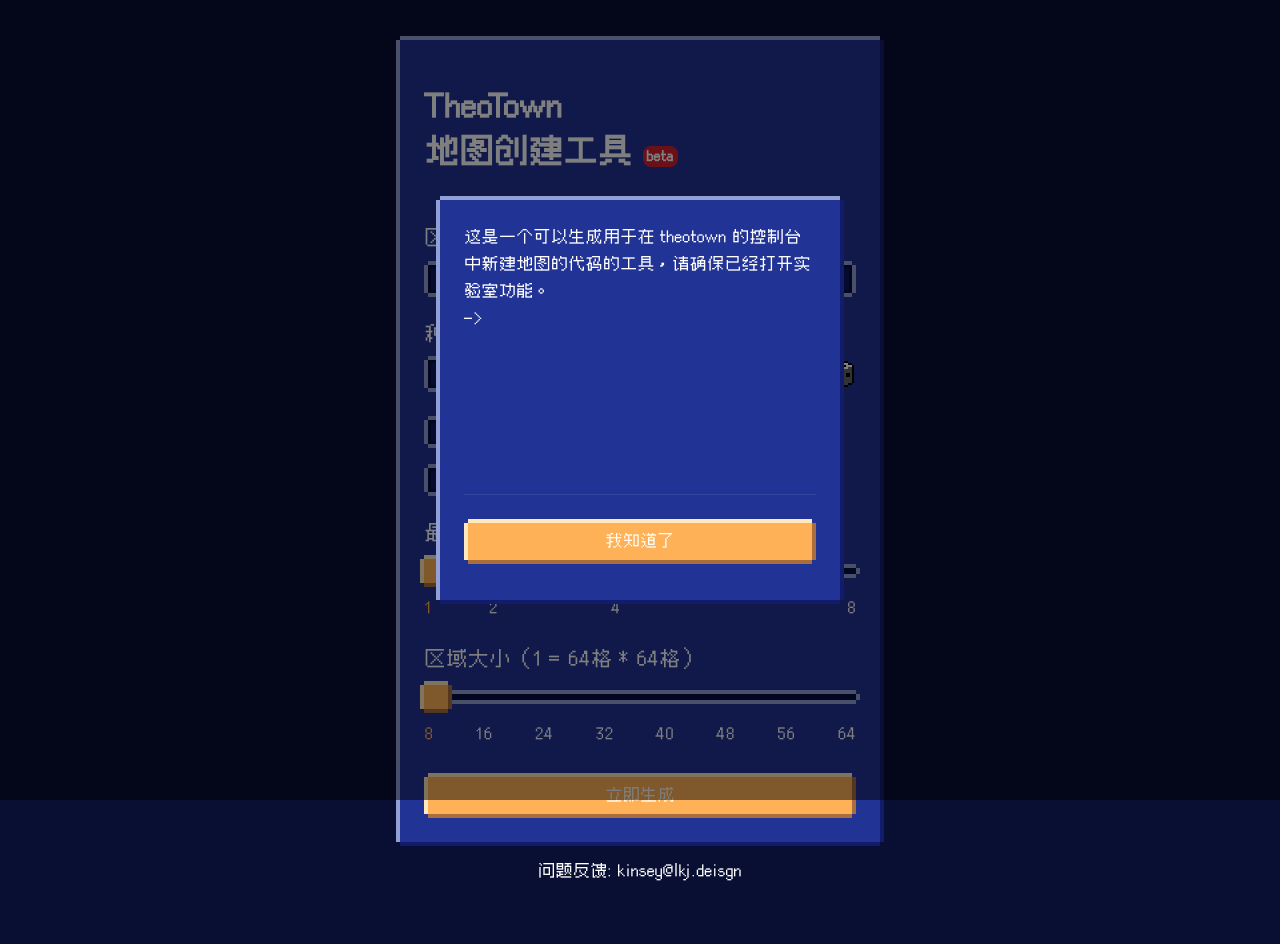
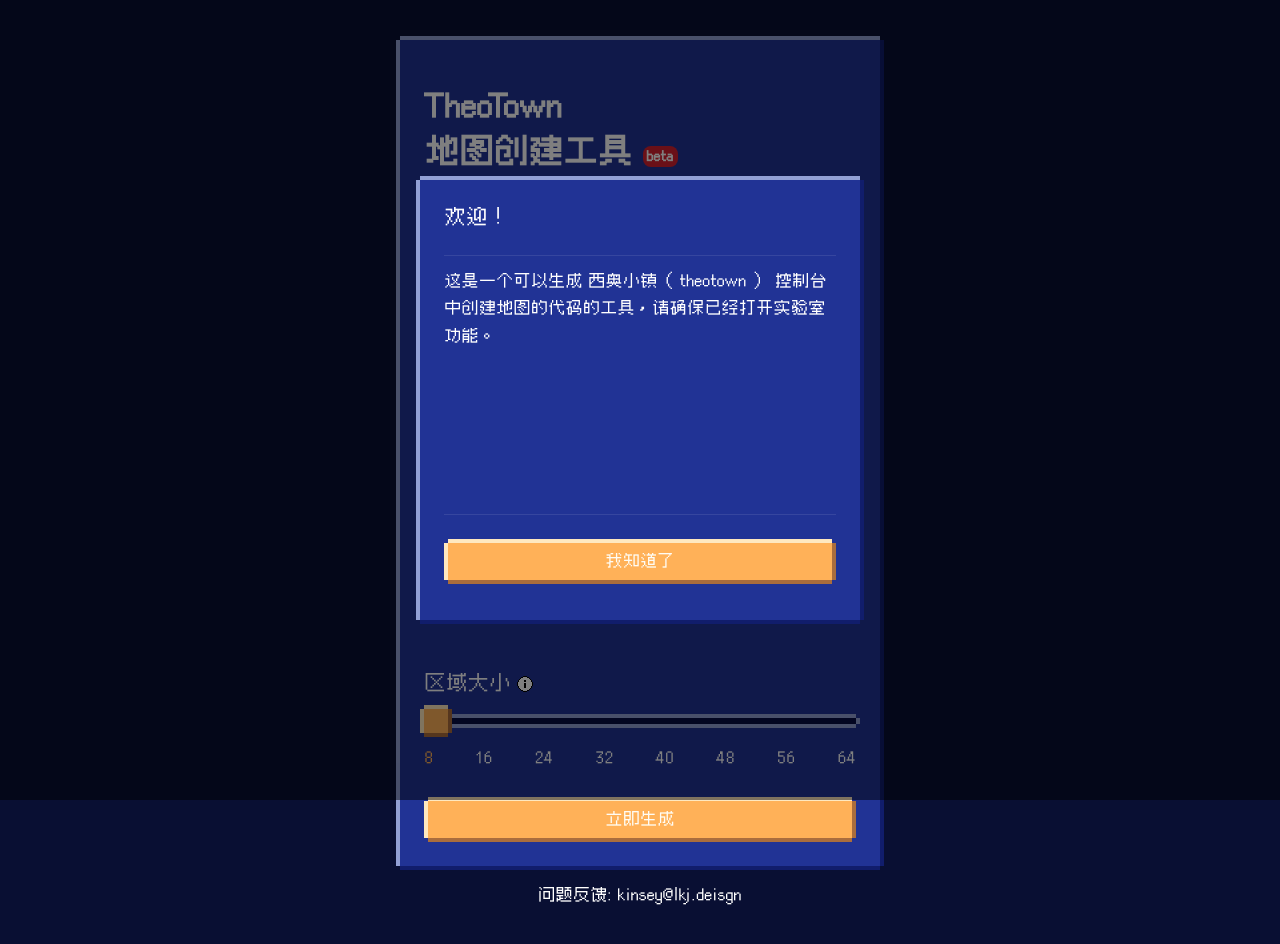
Before and after one commit to Kinsey-LKJ/theotown-region-creater, a Next.js app: page / in a window 1280 px wide. Shown: the top 944 px of the page. Built offline with nearby package versions, Linux system fonts and the light colour scheme.

Commit message:
完成部分名词解释，优化弹窗的滚动容器样式

```diff
--- a/components/modal/modal.js
+++ b/components/modal/modal.js
@@ -13,6 +13,7 @@
 import styles from "./modal.module.css";
 import Container from "../container/container";
 const Modal = ({
+  title,
   isOpen,
   onOk = () => {},
   onCancel = () => {},
@@ -85,7 +86,11 @@
                 overflowY: "scroll",
               }}
             >
-              <div ref={el}>{!typed?.strings ? children : ""}</div>
+              {title ? <div className={styles.title}>{title}</div> : ""}
+
+              <div>
+                <div ref={el}>{!typed?.strings ? children : ""}</div>
+              </div>
             </div>
 
             <div className={styles.footer}>
@@ -124,9 +129,12 @@
             </div>
           </Container>
 
-          <div className={styles.mask} onClick={() => {
-            onCancel()
-          }}></div>
+          <div
+            className={styles.mask}
+            onClick={() => {
+              onCancel();
+            }}
+          ></div>
         </div>
       </CSSTransition>,
       document.body
@@ -187,7 +195,7 @@
 // };
 
 const HOCModal = (Component) => {
-  return function WarpComponent ({
+  return function WarpComponent({
     onOk = () => {},
     onCancel = () => {},
     text,
@@ -197,7 +205,7 @@
     type,
     animationDuration = 300,
     ...props
-  })  {
+  }) {
     const [modalMethodIsOpen, setModalMethodIsOpen] = useState(false);
     useEffect(() => {
       setTimeout(() => {
@@ -229,7 +237,9 @@
         contentClassName={contentClassName}
         type={type}
         {...props}
-      >{text}</Component>
+      >
+        {text}
+      </Component>
     );
   };
 };
--- a/components/modal/modal.module.css
+++ b/components/modal/modal.module.css
@@ -30,10 +30,9 @@
   flex-direction: column;
   padding: 24px;
   position: absolute;
-  width: 400px;
-  height: 400px;
+  width: 440px;
+  height: 440px;
   justify-content: space-between;
-  overflow-y: scroll;
 }
 
 .footer {
@@ -44,6 +43,13 @@
   border-top: 1px solid rgba(255, 255, 255, 0.096);
 }
 
+.title{
+  font-size: 20px;
+  margin-bottom: 12px;
+  padding-bottom: 24px;
+  border-bottom: 1px solid rgba(255, 255, 255, 0.096);
+}
+
 @media only screen and (max-width: 768px) {
   .content{
       width: calc(100vw - 64px);
--- a/pages/index.js
+++ b/pages/index.js
@@ -15,23 +15,26 @@
   useEffect(() => {
     Modal.info({
       text: "123",
+      title: "欢迎！",
       typed: {
         strings: [
-          "这是一个可以生成用于在 theotown 的控制台中新建地图的代码的工具，请确保已经打开实验室功能。",
+          "这是一个可以生成 西奥小镇（ theotown ） 控制台中创建地图的代码的工具，请确保已经打开实验室功能。",
         ],
         showCursor: true,
         cursorChar: "->",
-        typeSpeed: 10,
+        typeSpeed: 4,
       },
       okButtonText: "我知道了",
       onOk: () => {
         Modal.info({
           text: "123",
           typed: {
-            strings: ["如果要使用控制台，请参考..."],
+            strings: [
+              "如果你还没有实验室功能，请前往菜单→设置→其它→Debug模式，然后前往菜单→设置→其它→实验性功能，再次进入菜单就可以看到控制台了。",
+            ],
             showCursor: true,
             cursorChar: "->",
-            typeSpeed: 10,
+            typeSpeed: 4,
           },
           okButtonText: "我知道了",
         });
@@ -94,12 +97,14 @@
     maps: getMap(regionSize, citySize),
   })}`;
   return (
-    <div style={{
-      display:'grid',
-      gridTemplateRows: 'auto auto',
-      gridGap:'16px',
-      justifyItems:'center'
-    }}>
+    <div
+      style={{
+        display: "grid",
+        gridTemplateRows: "auto auto",
+        gridGap: "16px",
+        justifyItems: "center",
+      }}
+    >
       <Container className={styles.container}>
         <h1>
           TheoTown <br />
@@ -177,10 +182,47 @@
           </CheckBox>
         </div>
 
+
         <Slider
           label={
-            <div>
+            <div
+              style={{
+                display: "grid",
+                alignItems: "center",
+                gridTemplateColumns: "auto auto",
+                gridGap: "4px",
+              }}
+            >
               最小城市单元
+              <svg
+                width="20"
+                height="20"
+                viewBox="0 0 20 20"
+                fill="none"
+                xmlns="http://www.w3.org/2000/svg"
+                onClick={() => {
+                  Modal.info({
+                    text: "表示组成一个区域中城市的大小，1个单位代表游戏中 64格*64格",
+                    title: "最小城市单元",
+                  });
+                }}
+                style={{
+                  cursor: "pointer",
+                }}
+              >
+                <path
+                  d="M3 12V8H4V6H5V5H6V4H8V3H12V4H14V5H15V6H16V8H17V12H16V14H15V15H14V16H12V17H8V16H6V15H5V14H4V12H3Z"
+                  fill="white"
+                />
+                <path
+                  fill-rule="evenodd"
+                  clip-rule="evenodd"
+                  d="M8 3L11.9999 3V2H7.9999V2.9998H6V3.9998H5V4.9998H4V5.9998H3V7.9998H2V11.9998H3V13.9998H4V14.9998H5V15.9998H6V16.9998H8V15.9998H6V14.9998H5V13.9998H4V11.9998H3V7.9998H4V5.9998H5V4.9998H6V3.9998H8V3ZM17 7.9998V5.9998H16V4.9998H15V3.9998H14V2.9998H12V3.9998H14V4.9998H15V5.9998H16V7.9998H17ZM17 11.9998H18V7.9998H17V11.9998ZM16 13.9998H17V11.9998H16V13.9998ZM15 14.9998V13.9998H16V14.9998H15ZM14 15.9998V14.9998H15V15.9998H14ZM14 15.9998V16.9998H12V15.9998H14ZM11.9999 18H7.9999L7.9999 17H11.9999V18Z"
+                  fill="black"
+                />
+                <rect x="9" y="6" width="2" height="2" fill="black" />
+                <rect x="9" y="9" width="2" height="5" fill="black" />
+              </svg>
             </div>
           }
           value={citySize}
@@ -193,8 +235,50 @@
           }}
         ></Slider>
 
+        <div></div>
+
         <Slider
-          label="区域大小（1 = 64格 * 64格）"
+          label={
+            <div
+              style={{
+                display: "grid",
+                alignItems: "center",
+                gridTemplateColumns: "auto auto",
+                gridGap: "4px",
+              }}
+            >
+              区域大小
+              <svg
+                width="20"
+                height="20"
+                viewBox="0 0 20 20"
+                fill="none"
+                xmlns="http://www.w3.org/2000/svg"
+                style={{
+                  cursor: "pointer",
+                }}
+                onClick={() => {
+                  Modal.info({
+                    text: "表示一个区域的总大小，1个单位代表游戏中 64格*64格，此项会极大影响游戏的性能，建议不要设置的太高（建议手机用户不要超过32）",
+                    title: "区域大小",
+                  });
+                }}
+              >
+                <path
+                  d="M3 12V8H4V6H5V5H6V4H8V3H12V4H14V5H15V6H16V8H17V12H16V14H15V15H14V16H12V17H8V16H6V15H5V14H4V12H3Z"
+                  fill="white"
+                />
+                <path
+                  fill-rule="evenodd"
+                  clip-rule="evenodd"
+                  d="M8 3L11.9999 3V2H7.9999V2.9998H6V3.9998H5V4.9998H4V5.9998H3V7.9998H2V11.9998H3V13.9998H4V14.9998H5V15.9998H6V16.9998H8V15.9998H6V14.9998H5V13.9998H4V11.9998H3V7.9998H4V5.9998H5V4.9998H6V3.9998H8V3ZM17 7.9998V5.9998H16V4.9998H15V3.9998H14V2.9998H12V3.9998H14V4.9998H15V5.9998H16V7.9998H17ZM17 11.9998H18V7.9998H17V11.9998ZM16 13.9998H17V11.9998H16V13.9998ZM15 14.9998V13.9998H16V14.9998H15ZM14 15.9998V14.9998H15V15.9998H14ZM14 15.9998V16.9998H12V15.9998H14ZM11.9999 18H7.9999L7.9999 17H11.9999V18Z"
+                  fill="black"
+                />
+                <rect x="9" y="6" width="2" height="2" fill="black" />
+                <rect x="9" y="9" width="2" height="5" fill="black" />
+              </svg>
+            </div>
+          }
           value={regionSize}
           onChange={changeRegionSizeState}
           min={8}
--- a/styles/Home.module.css
+++ b/styles/Home.module.css
@@ -45,4 +45,6 @@
   border-radius: 8px;
   background-color: #d42130;
   font-size: 14px;
+  transform: translateY(-6px);
+
 }
```
Also changed, not shown: 1 other file (tests, documents, lock files or other folders).
